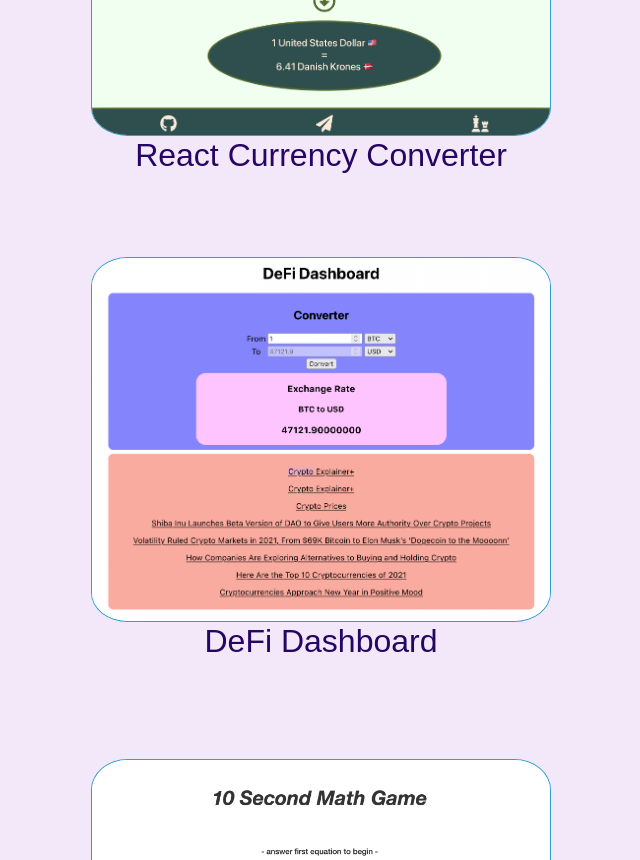
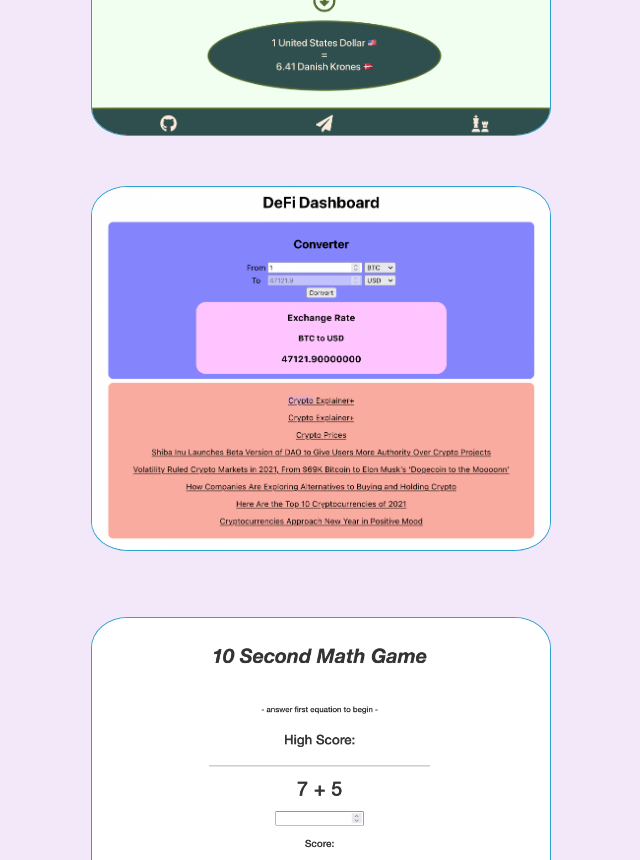
Before and after one commit to Valatulkas/React-Portfolio, a React (Create React App) app: page /jsprojects in a window 1280 px wide. Shown: the part 460-1320 px from the top of the page, without its empty margins (319-959 px from the left). Built offline with nearby package versions, Linux system fonts and the light colour scheme; a web font is replaced by a local one.

Commit message:
reveal labels for all react.js projects

```diff
--- a/src/academia/jsprojects.js
+++ b/src/academia/jsprojects.js
@@ -17,7 +17,9 @@ const Jsprojects = (props) => {
                     <div className='col-12 col-md-8 pt-5' id='webdev'>
                         <a href='https://currency-exchange-react-app-jf.herokuapp.com/' target="_blank">
                             <img src={ currency } width='64%' height='auto' />
-                            <h2 id='reveal'>React Currency Converter</h2>
+                            <div className='reveal'>
+                                <h2 id='reveal'>React Currency Converter</h2>
+                            </div>
                             <br/>
                         </a>
                     </div>
@@ -27,7 +29,9 @@ const Jsprojects = (props) => {
                     <div className='col-12 col-md-8 pt-5' id='webdev'>
                         <a href='https://silly-albattani-865902.netlify.app/' target="_blank">
                             <img src={ dash } width='64%' height='auto' />
-                            <h2 id='reveal'>DeFi Dashboard</h2>
+                            <div className='reveal'>
+                                <h2 id='reveal'>DeFi Dashboard</h2>
+                            </div>
                             <br/>
                         </a>
                     </div>
@@ -37,7 +41,9 @@ const Jsprojects = (props) => {
                     <div className='col-12 col-md-8 pt-5 my-3' id='webdev'>
                         <a href='https://peaceful-hoover-ec2589.netlify.app/' target="_blank">
                             <img src={ mathgame } width='64%' height='auto' />
-                            <div className='reveal'><h2>Math Game</h2></div>
+                            <div className='reveal'>
+                                <h2>Math Game</h2>
+                            </div>
                         </a>
                     </div>
                     <div className='col-0 col-md-2'></div>
```
